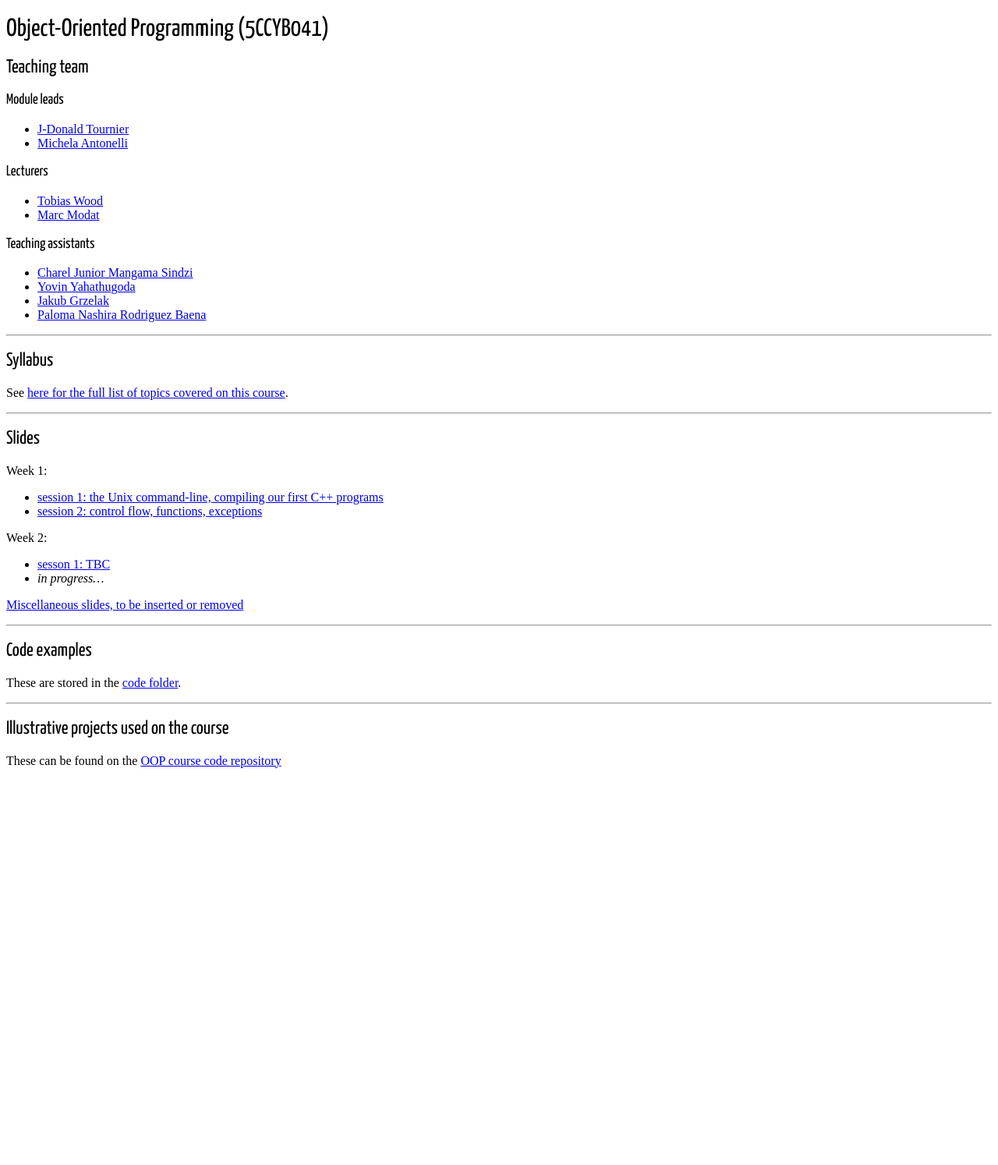
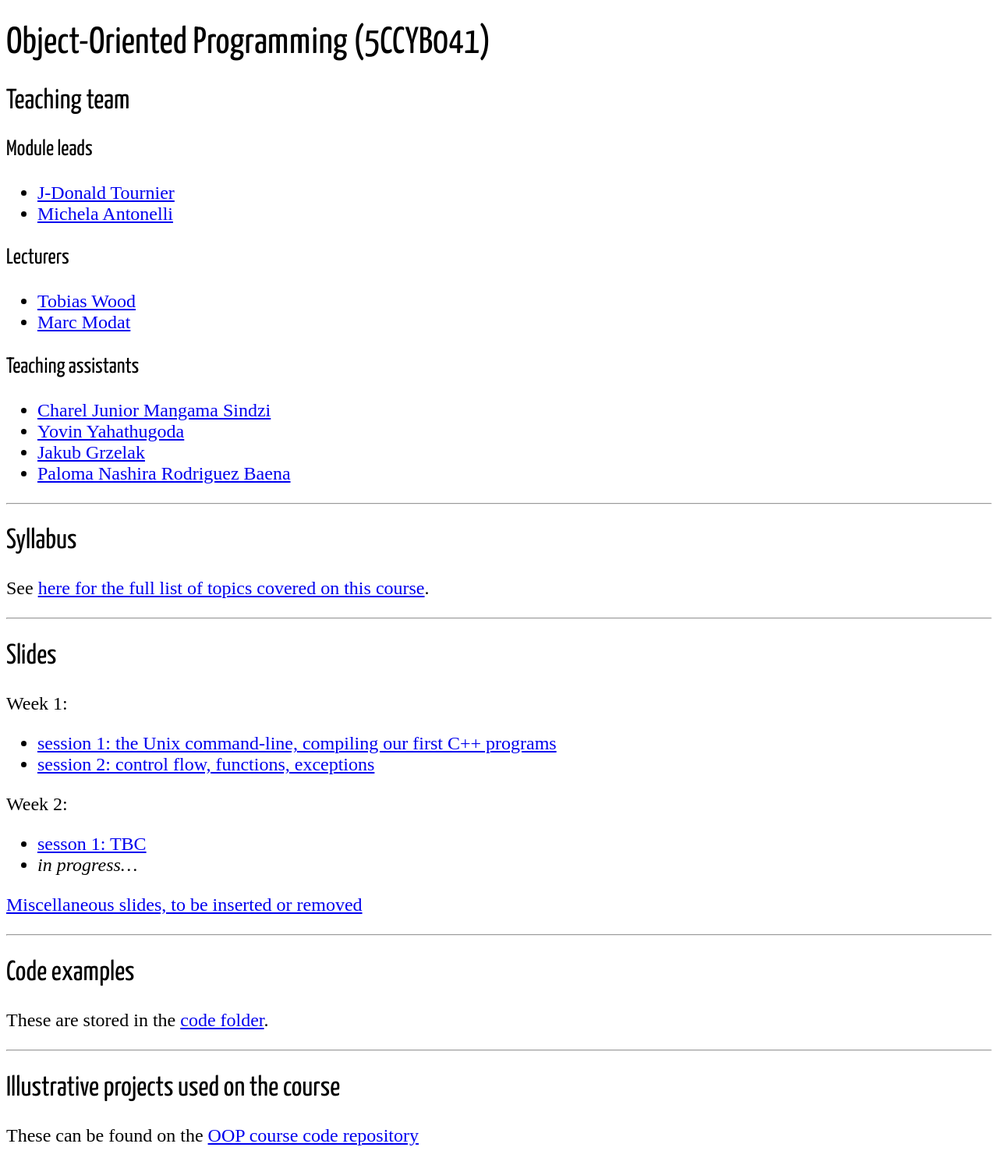
Before and after one commit to KCL-BMEIS/OOP, a Jekyll site: the page built from index.md, in a window 1280 px wide. Shown: the whole page at 78% size. Built offline with Jekyll 4.4.1, drawn with Linux system fonts in a browser that asks for light colours; some web fonts are replaced; before the commit the page ends 1001 px from its top, so only the background shows below that.

Commit message:
Update default font size

```diff
--- a/_layouts/default.html
+++ b/_layouts/default.html
@@ -7,7 +7,10 @@
       @import url(https://fonts.googleapis.com/css?family=Yanone+Kaffeesatz);
       @import url(https://fonts.googleapis.com/css?family=Droid+Sans:400,700,400italic);
 
-      body { font-family: 'Droid Sans'; }
+      body {
+        font-family: 'Droid Sans';
+        font-size: 1.5em;
+      }
       h1, h2, h3 {
         font-family: 'Yanone Kaffeesatz';
         font-weight: normal;
```
